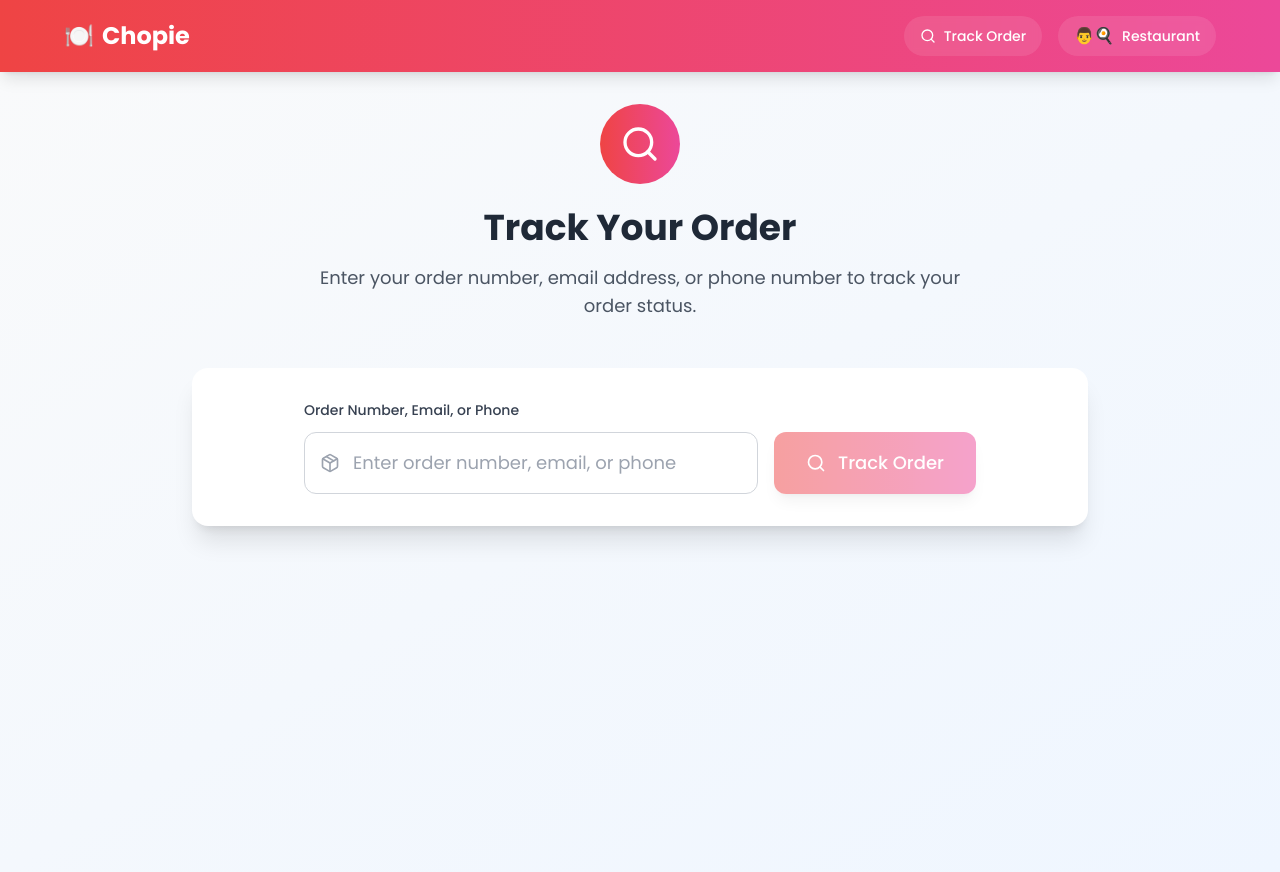
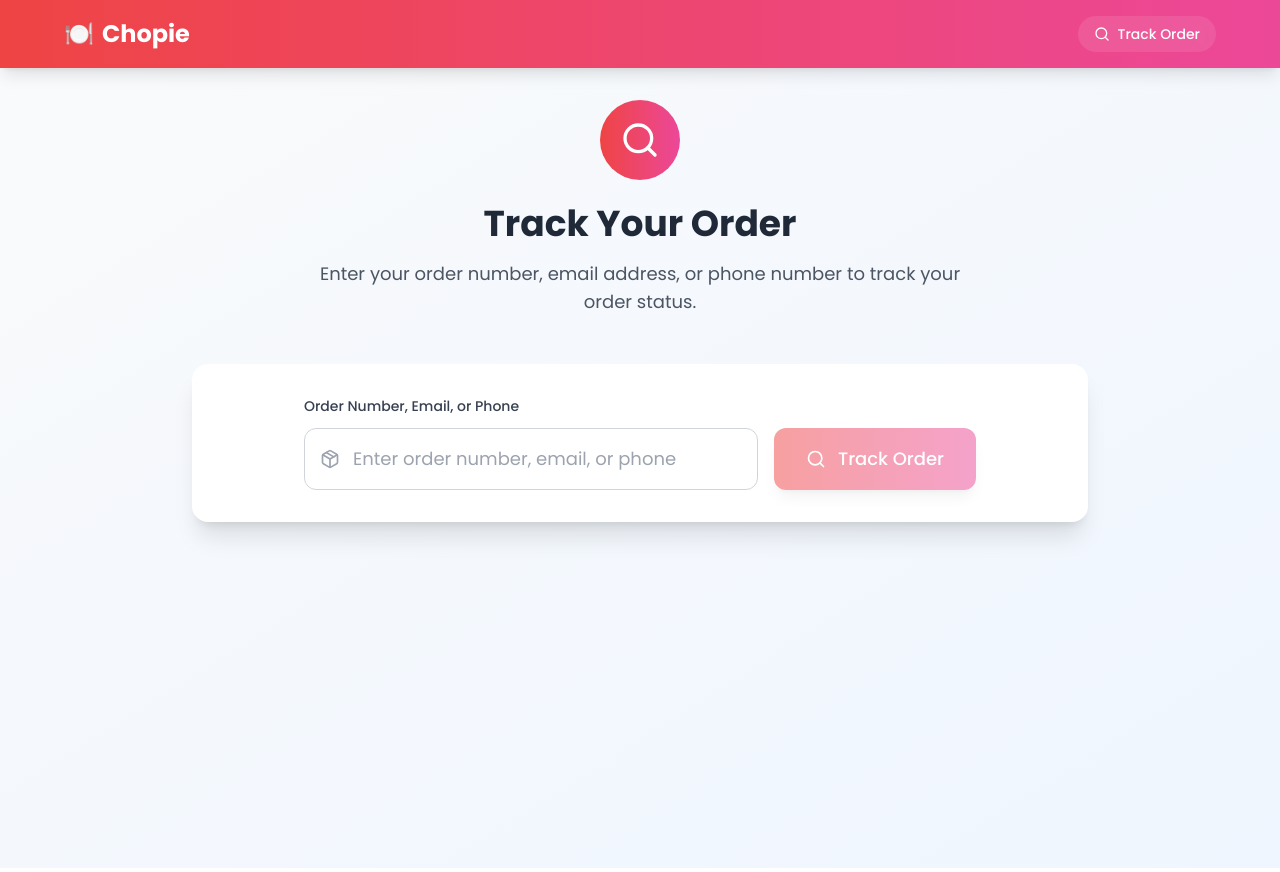
Before and after one commit to Greatnexx/Chopie-resturant-frontend, a React (Vite) app: page /trackorder in a window 1280 px wide. Built offline with nearby package versions, Linux system fonts and the light colour scheme.

Commit message:
changed things

```diff
--- a/src/components/CustomerInfoTable.jsx
+++ b/src/components/CustomerInfoTable.jsx
@@ -35,14 +35,7 @@ const CustomerInfoTable = () => {
   };
 
   if (!customerInfo.name && !customerInfo.email && !customerInfo.phone) {
-    return (
-      <div className="bg-white rounded-lg shadow-md p-6 mb-6">
-        <h3 className="text-lg font-semibold text-gray-800 mb-4">Customer Information</h3>
-        <p className="text-gray-500 text-center py-4">
-          No customer information available. Scan QR code to load your details.
-        </p>
-      </div>
-    );
+    return null;
   }
 
   return (
--- a/src/components/Header.jsx
+++ b/src/components/Header.jsx
@@ -58,15 +58,6 @@ const Header = () => {
               <span className="hidden sm:inline">Track Order</span>
               <span className="sm:hidden">Track</span>
             </Link>
-
-            <Link
-              to="/restaurant/login"
-              className="bg-white/10 hover:bg-white/20 backdrop-blur-sm px-3 lg:px-4 py-2 rounded-full text-xs lg:text-sm font-medium flex items-center justify-center gap-1 lg:gap-2 transition-all duration-200 hover:scale-105 whitespace-nowrap"
-            >
-              <span className="text-sm lg:text-base">👨🍳</span>
-              <span className="hidden sm:inline">Restaurant</span>
-              <span className="sm:hidden">Admin</span>
-            </Link>
           </div>
         </div>
       </header>
--- a/src/pages/SuperAdminDashboard.jsx
+++ b/src/pages/SuperAdminDashboard.jsx
@@ -2,6 +2,7 @@ import { useState } from "react";
 import { useGetAnalyticsQuery, useGetAllUsersQuery, useToggleUserStatusMutation, useAwardStarMutation, useCreateUserMutation } from "../slices/restaurantSlice";
 import { toast } from "sonner";
 import { DollarSign, Users, Clock, Zap, Star, Plus, ToggleLeft, ToggleRight, Menu } from "lucide-react";
+import { formatCurrency } from "../utils/formatCurrency";
 import RestaurantSidebar from "../components/RestaurantSidebar";
 import { useNavigate } from "react-router-dom";
 
@@ -113,7 +114,7 @@ const SuperAdminDashboard = () => {
                 <DollarSign className="w-8 h-8 text-green-500" />
                 <div className="ml-4">
                   <p className="text-sm text-gray-600">Revenue</p>
-                  <p className="text-2xl font-bold">${stats.totalRevenue?.toFixed(2) || 0}</p>
+                  <p className="text-2xl font-bold">{formatCurrency(stats.totalRevenue || 0)}</p>
                 </div>
               </div>
             </div>
```
